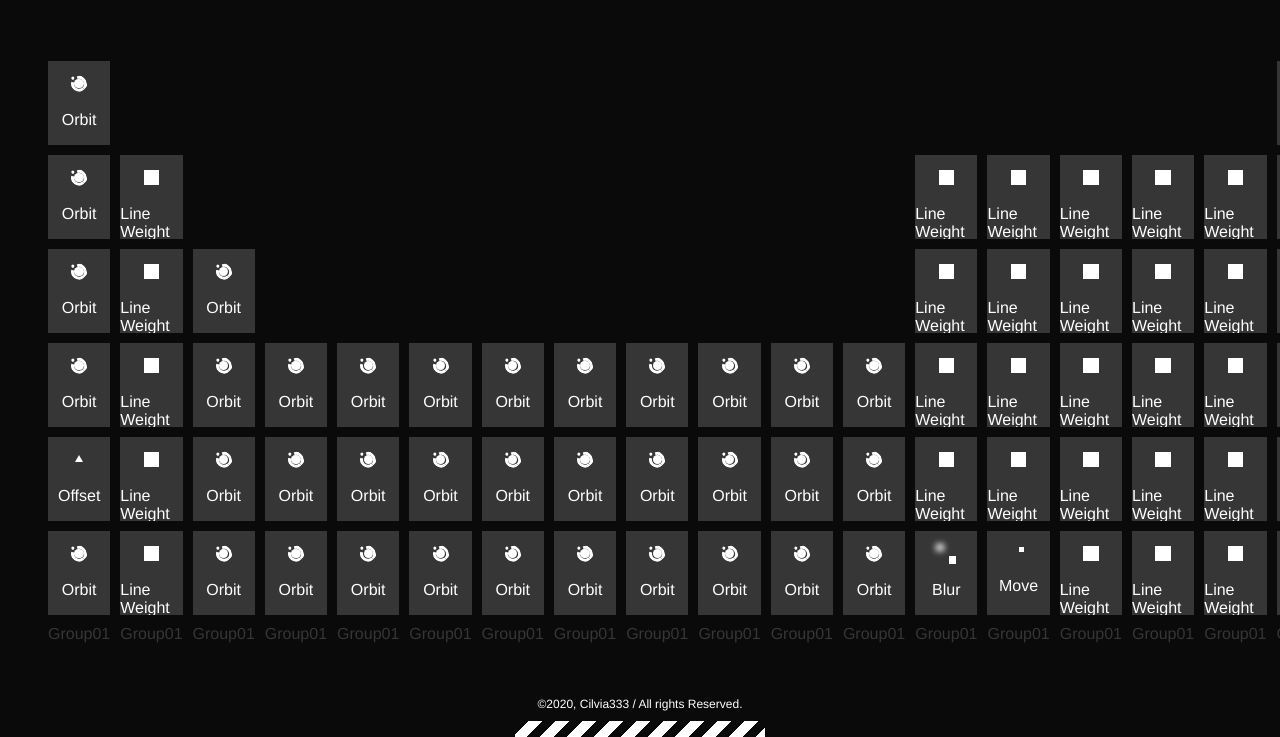
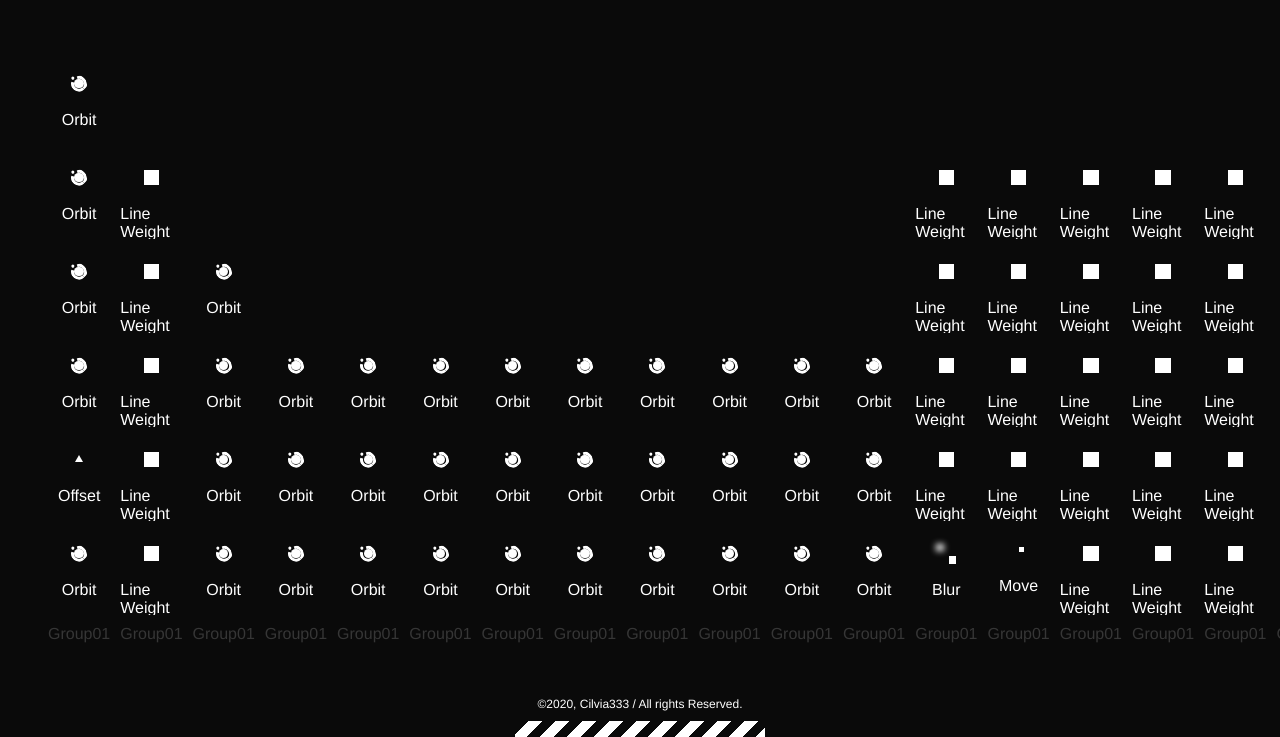
Before and after one commit to cilvia333/WebMotionTable, a Gatsby site: page / in a window 1280 px wide. Shown: the part 63-800 px from the top of the page. Built offline with nearby package versions, Linux system fonts and the light colour scheme; Gatsby itself is replaced by a stand-in of ours.

Commit message:
Update card background

```diff
--- a/src/components/card.tsx
+++ b/src/components/card.tsx
@@ -13,7 +13,6 @@ type animType = {
   color: string;
   radius: number;
   alpha?: number;
-  lineWidth: number;
   draw: Function;
 };
 
@@ -26,46 +25,63 @@ type Props = {
 
 export default function Card({ name, link, size, logo }: Props) {
   const [isMouseOver, setIsMouseOver] = useState(false);
+  const [circle, setCircle] = useState<animType>();
   const logoWithProps = React.cloneElement(logo, {
     size: size,
     isAnimation: isMouseOver,
   });
   const cardRef = React.createRef<HTMLDivElement>();
-  const backgroundRef = React.createRef<HTMLDivElement>();
   const { elX, elY, elW, elH } = useMouse(cardRef);
   const canvasRef = React.createRef<HTMLCanvasElement>();
-  let ctx: CanvasRenderingContext2D | null;
-  let timeline: anime.AnimeTimelineInstance;
-  let timeline2: anime.AnimeTimelineInstance;
-  const createCircle = (x, y, radius) => {
+  //let ctx: CanvasRenderingContext2D | null;
+  const checkRange = (value: number, ref: number): number => {
+    if (value < 0) return 0;
+    else if (value > ref) return ref;
+    else return value;
+  };
+  const createCircle = (x: number, y: number, radius: number) => {
+    const canvas = canvasRef.current;
+    if (!canvas || canvas === undefined) return;
+    const ctx = canvas.getContext('2d');
     const p: animType = {
       x: x,
       y: y,
-      color: '#FFF',
-      radius: radius,
-      lineWidth: 0,
+      color: Colors.orange,
+      radius: 0,
       draw: function() {
         if (!ctx) return;
-        ctx.globalAlpha = p.alpha;
-        ctx?.beginPath();
-        ctx?.arc(p.x, p.y, p.radius, 0, 2 * Math.PI, true);
+        ctx.clearRect(0, 0, canvas.width, canvas.height);
+        ctx.beginPath();
+        ctx.arc(p.x, p.y, p.radius, 0, 2 * Math.PI, true);
         ctx.fillStyle = p.color;
         ctx.fill();
-        //ctx.lineWidth = p.lineWidth;
-        //ctx.strokeStyle = p.color;
-        //ctx?.stroke();
-        //ctx.globalAlpha = 1;
       },
     };
     return p;
   };
 
-  const animateCircle = (x: number, y: number) => {
-    if (isMouseOver) {
-      const circle = createCircle(x, y, 0.1);
-      timeline2 = anime.timeline().add({
+  const expandCircle = (x: number, y: number) => {
+    anime.timeline().add({
       targets: circle,
-        radius: 800,
+      x: { value: x, duration: 0 },
+      y: { value: y, duration: 0 },
+      radius: [0, 200],
+      duration: 300,
+      easing: 'easeInExpo',
+      update: anim => {
+        for (let i = 0; i < anim.animatables.length; i++) {
+          anim.animatables[i].target.draw();
+        }
+      },
+    });
+  };
+
+  const closeCircle = (x: number, y: number) => {
+    anime.timeline().add({
+      targets: circle,
+      x: { value: x, duration: 0 },
+      y: { value: y, duration: 0 },
+      radius: [200, 0],
       duration: 300,
       easing: 'easeOutExpo',
       update: anim => {
@@ -73,116 +89,35 @@ export default function Card({ name, link, size, logo }: Props) {
           anim.animatables[i].target.draw();
         }
       },
-        offset: 0,
     });
-    } else {
-      const circle = createCircle(x, y, 800);
-      timeline2 = anime.timeline().add({
-        targets: circle,
-        radius: 0,
-        duration: 300,
-        easing: 'easeInExpo',
-        update: anim => {
-          for (let i = 0; i < anim.animatables.length; i++) {
-            anim.animatables[i].target.draw();
-          }
-        },
-        offset: 0,
-      });
-    }
   };
   useEffect(() => {
     const canvas = canvasRef.current;
 
-    if (canvas) {
-      ctx = canvas?.getContext('2d');
+    if (canvas && canvas !== undefined) {
       canvas.width = elW;
       canvas.height = elH;
       canvas.style.width = `${elW}px`;
       canvas.style.height = `${elH}px`;
+      setCircle(createCircle(0, 0, 0.1));
     }
-  });
-
-  useEffect(() => {
-    animateCircle(elX, elY);
-    if (isMouseOver) {
-      timeline = anime
-        .timeline({
-          targets: backgroundRef.current,
-          autoplay: false,
-        })
-        .add({
-          translateX: {
-            value: `${elX}px`,
-            duration: 0,
-          },
-          translateY: {
-            value: `${elY}px`,
-            duration: 0,
-          },
-          scale: {
-            value: [0, 10],
-            duration: 200,
-            delay: 0,
-            easing: 'easeInOutQuart',
-          },
-          opacity: {
-            value: [0, 1],
-            duration: 200,
-            delay: 0,
-            easing: 'easeInOutQuart',
-          },
-        });
-    } else {
-      timeline = anime
-        .timeline({
-          targets: backgroundRef.current,
-          autoplay: false,
-        })
-        .add({
-          translateX: {
-            value: `${elX}px`,
-            duration: 0,
-          },
-          translateY: {
-            value: `${elY}px`,
-            duration: 0,
-          },
-          scale: {
-            value: [10, 0],
-            duration: 200,
-            delay: 0,
-            easing: 'easeInOutQuart',
-          },
-          opacity: {
-            value: [1, 0],
-            duration: 200,
-            delay: 0,
-            easing: 'easeInOutQuart',
-          },
-        });
-    }
-  }, [isMouseOver]);
-
-  useEffect(() => {
-    //timeline.play();
-  }, [isMouseOver]);
+  }, [elW, elH]);
 
   return (
     <>
-      <CardLink
-        to={`/content/${link}/`}
+      <CardLink to={`/content/${link}/`}>
+        <Wrapper
           onMouseEnter={e => {
+            expandCircle(checkRange(elX, elW), checkRange(elY, elH));
             setIsMouseOver(true);
           }}
           onMouseLeave={e => {
+            closeCircle(checkRange(elX, elW), checkRange(elY, elH));
             setIsMouseOver(false);
           }}
         >
-        <Wrapper>
           <Canvas ref={canvasRef} />
           <ContentWrapper ref={cardRef}>
-            {/* <BackGround size={size} ref={backgroundRef} /> */}
             {logoWithProps}
             <Title>{name}</Title>
           </ContentWrapper>
@@ -198,7 +133,7 @@ const CardLink = styled(Link)`
 `;
 
 const Wrapper = styled.div`
-  background-color: ${Colors.gray};
+  /* background-color: ${Colors.gray}; */
   height: 100%;
   width: 100%;
   position: relative;
@@ -213,22 +148,6 @@ const ContentWrapper = styled.div`
   width: 100%;
   position: relative;
   overflow: hidden;
-`;
-
-const BackGround = styled.div<{ size: number }>`
-  position: absolute;
-  background-color: ${Colors.red};
-  top: 0;
-  left: 0;
-  border-radius: 50%;
-  transform: scale(0);
-  opacity: 0;
-
-  ${({ size }) =>
-    css`
-      height: ${size}px;
-      width: ${size}px;
-    `}
 `;
 
 const Title = styled.div`
```
Also changed, not shown: 1 other file. Lines whose indentation alone changed are shown as unchanged.
